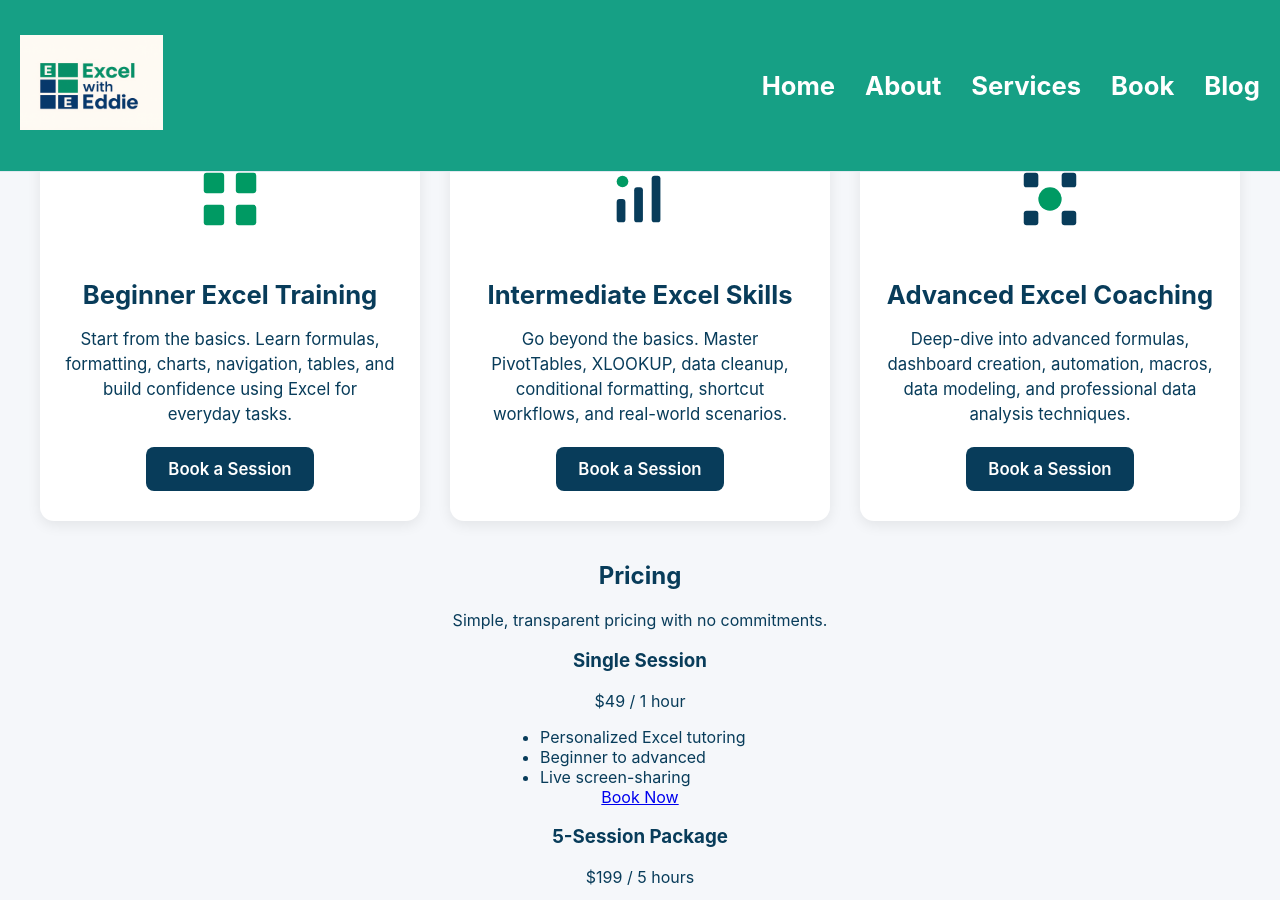
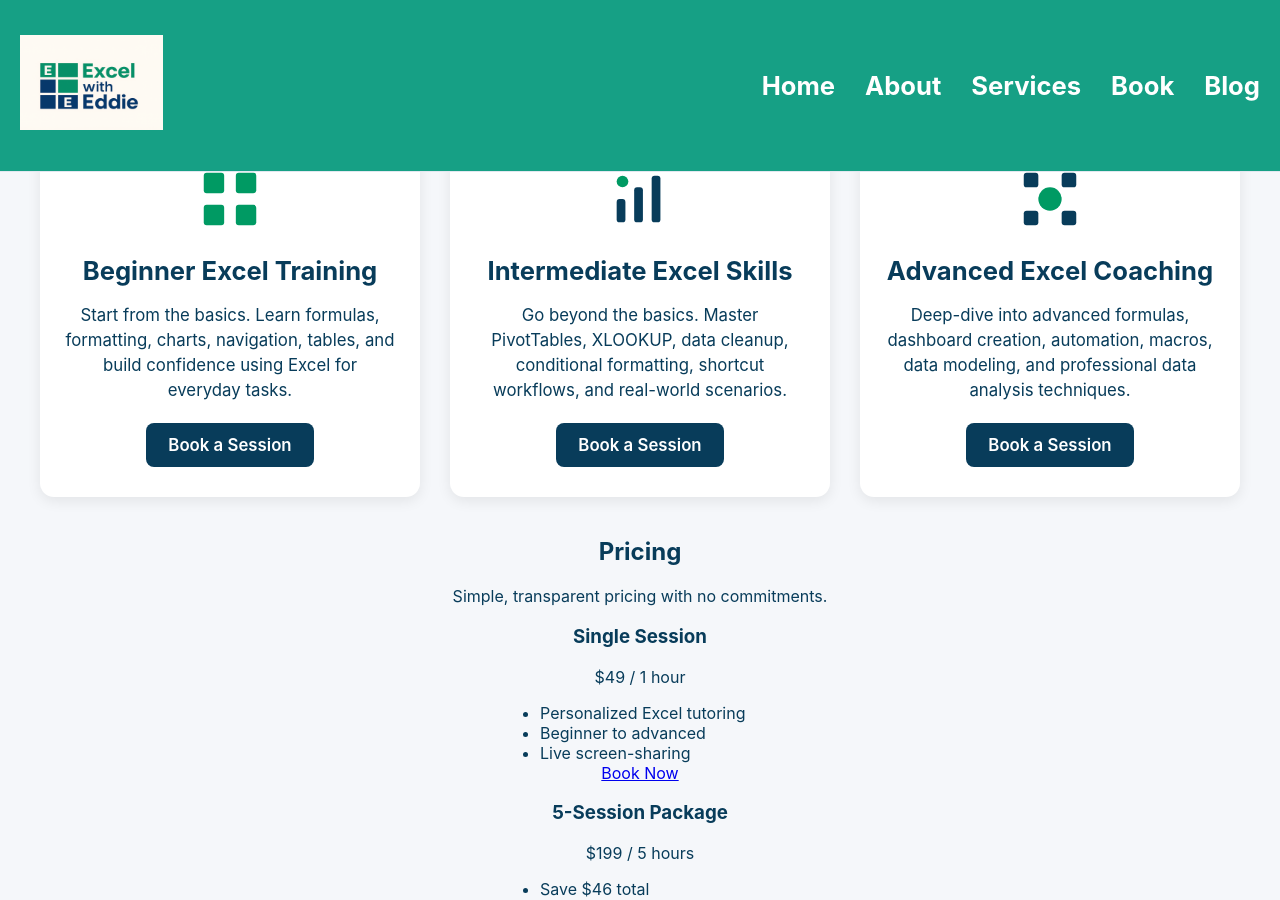
Before and after one commit to excelwitheddie/excel-with-eddie2, a Jekyll site: the page built from services.md, in a window 1280 px wide and 900 px high, scrolled down 312 px. Built offline with Jekyll 4.4.1, drawn with Linux system fonts in a browser that asks for light colours.

Commit message:
Update services.md

```diff
--- a/services.md
+++ b/services.md
@@ -18,7 +18,7 @@
 
   <!-- Beginner -->
   <div class="service-card">
-    <img src="{{ '/assets/icons/beginner.svg' | absolute_url }}" alt="Beginner icon" style="height:70px;margin-bottom:20px;">
+    <img src="{{ '/assets/icons/beginner.svg' | absolute_url }}" class="service-icon-img">
     <h2>Beginner Excel Training</h2>
     <p>Start from the basics. Learn formulas, formatting, charts, navigation, tables, and build confidence using Excel for everyday tasks.</p>
     <a href="/book" class="service-btn">Book a Session</a>
@@ -26,7 +26,7 @@
 
   <!-- Intermediate -->
   <div class="service-card">
-    <img src="{{ '/assets/icons/intermediate.svg' | absolute_url }}" alt="Intermediate icon" style="height:70px;margin-bottom:20px;">
+    <img src="{{ '/assets/icons/intermediate.svg' | absolute_url }}" class="service-icon-img">
     <h2>Intermediate Excel Skills</h2>
     <p>Go beyond the basics. Master PivotTables, XLOOKUP, data cleanup, conditional formatting, shortcut workflows, and real-world scenarios.</p>
     <a href="/book" class="service-btn">Book a Session</a>
@@ -34,7 +34,7 @@
 
   <!-- Advanced -->
   <div class="service-card">
-    <img src="{{ '/assets/icons/advanced.svg' | absolute_url }}" alt="Advanced icon" style="height:70px;margin-bottom:20px;">
+    <img src="{{ '/assets/icons/advanced.svg' | absolute_url }}" class="service-icon-img">
     <h2>Advanced Excel Coaching</h2>
     <p>Deep-dive into advanced formulas, dashboard creation, automation, macros, data modeling, and professional data analysis techniques.</p>
     <a href="/book" class="service-btn">Book a Session</a>
```
